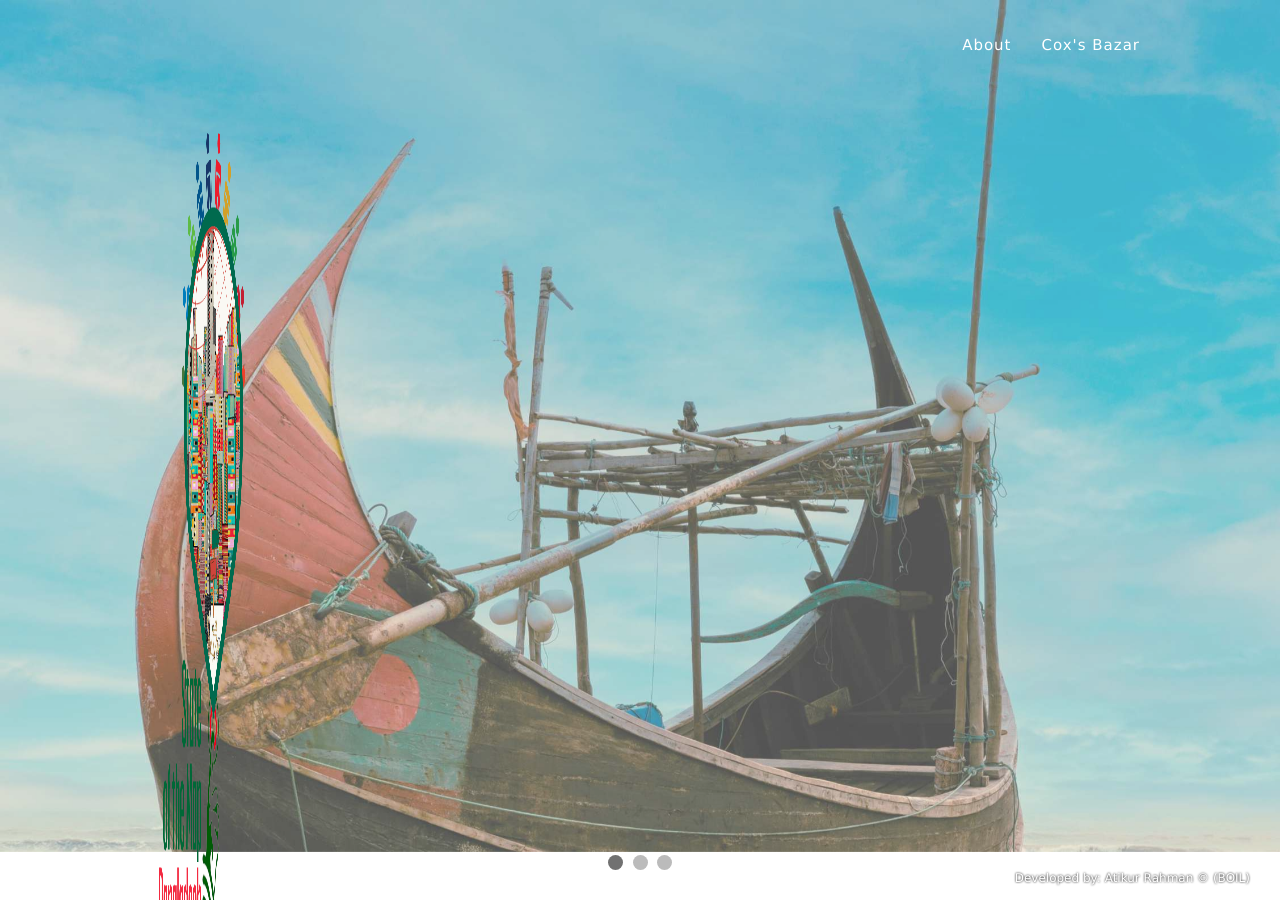
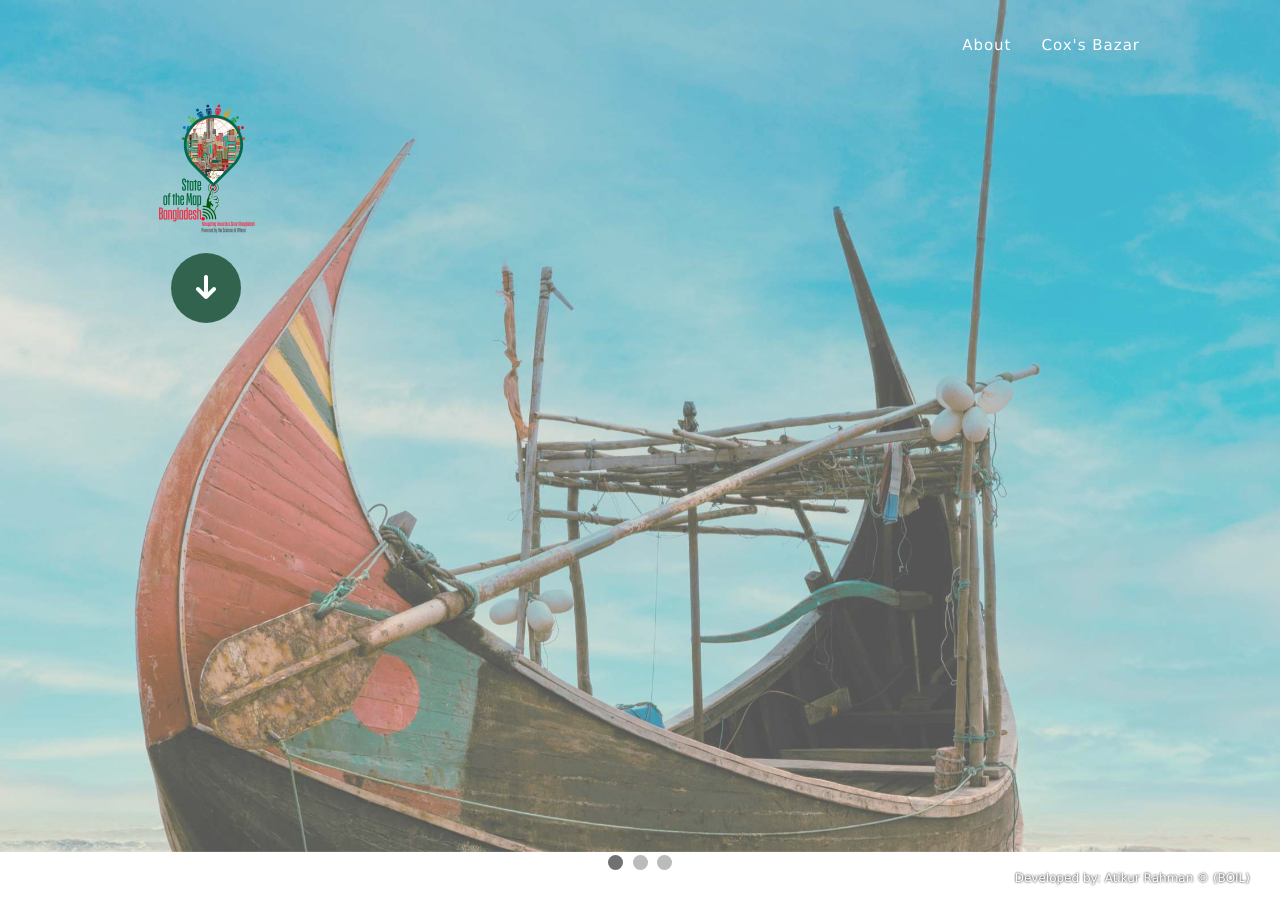
Before and after one commit to mapbd/sotmbd2024, a Jekyll site: the page built from index.html, in a window 1280 px wide and 900 px high. Built offline with Jekyll 4.4.1, drawn with Linux system fonts in a browser that asks for light colours.

Commit message:
Update header.html

```diff
--- a/_includes/header.html
+++ b/_includes/header.html
@@ -25,7 +25,7 @@
                     <div class="col12">
                         <div class="col4 margin4 margin4r">
                             <div class="aizu-logo">
-                             <img src="img/logo/intro.png" height="985" width="1517"/>
+                             <img src="img/logo/intro.png"/>
                             </div>
                         <a href="#about" class="btn btn-circle page-scroll">
                             <i class="icon big down animated"></i>
```
